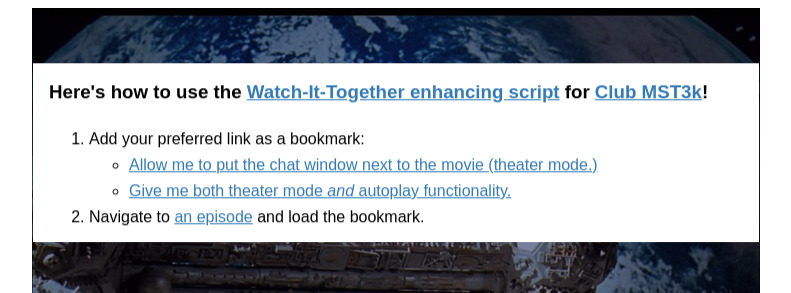
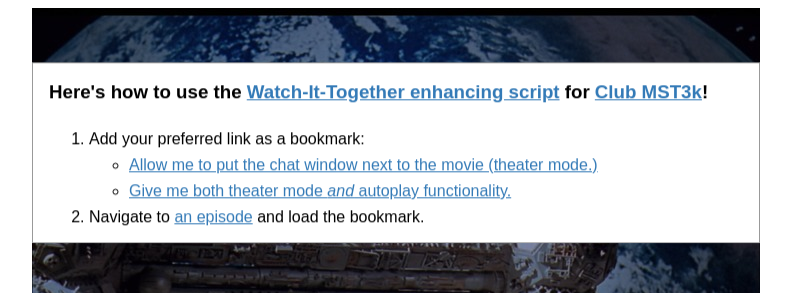
Before and after one commit to kahays/kahays.github.io, a plain HTML site: page mst3k/index.html in a window 1280 px wide. Shown: the top 293 px of the page, without its empty margins (244-1035 px from the left). Drawn offline with Linux system fonts and the light colour scheme.

Commit message:
Tweak page style.

```diff
--- a/mst3k/index-style.css
+++ b/mst3k/index-style.css
@@ -12,12 +12,12 @@ body {
 #instructions {
 	position: absolute;
 	top: 35%;
-	left: 1px;
 	-webkit-transform: translateY(-50%);
 	-ms-transform: translateY(-50%);
 	transform: translateY(-50%);
 	width: 710px;
 	padding-left: 16px;
+	border: 1px solid #999;
 	background-color: white;
 }
 #disclaimer {
```
